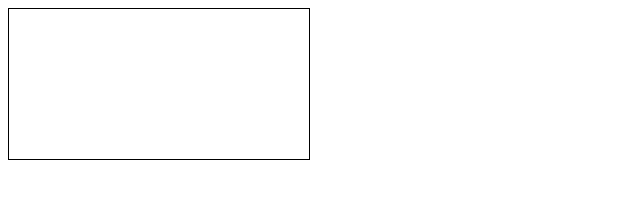
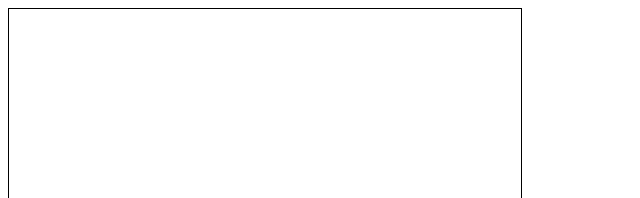
Before and after one commit to hansp17/grafkom2024, a plain HTML site: page index.html in a window 1280 px wide. Shown: the top 198 px of the page, without its empty margins (0-640 px from the left). Drawn offline with Linux system fonts and the light colour scheme.

Commit message:
Update index.html

```diff
--- a/index.html
+++ b/index.html
@@ -1,19 +1,15 @@
 <!DOCTYPE html>
 <html lang="en">
 <head>
-    <meta charset="UTF-8">
-    <meta name="viewport" content="width=device-width, initial-scale=1.0">
     <title>DDA Line Drawing</title>
     <style>
         #canvas {
             border: 1px solid black;
-            width: 512;
-            height: 512;
         }
     </style>
 </head>
 <body>
-    <canvas id="canvas"></canvas>
+    <canvas id="canvas" width="512px" height="512px"></canvas>
     <script>
         const canvas = document.getElementById("canvas");
         const ctx = canvas.getContext("2d");
```
